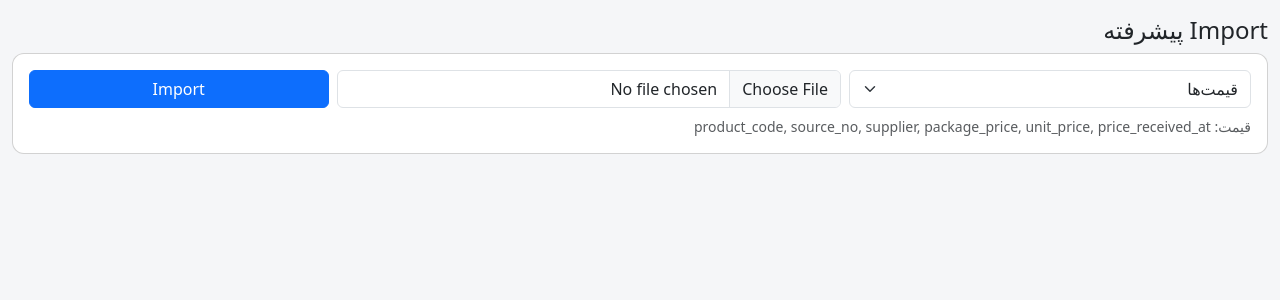
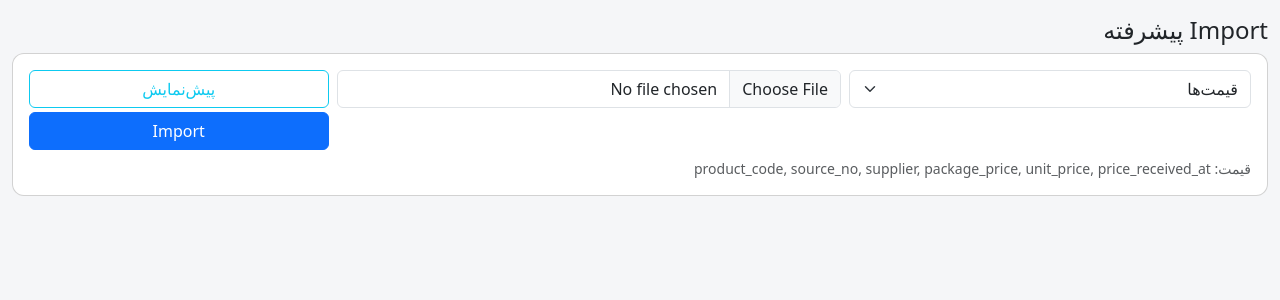
Before and after one commit to cognitive-kernel/Pricing, a PHP site: template views/advanced/import.php in a window 1280 px wide. Shown: the part 56-356 px from the top of the page. Run offline with PHP 8.4, Linux system fonts and the light colour scheme; the template is opened without the code that fills it, so the values that code supplies are empty; some libraries are stand-ins or nearby versions.

Commit message:
Add import preview action

```diff
--- a/views/advanced/import-content.php
+++ b/views/advanced/import-content.php
@@ -1 +1 @@
-<?php use App\Core\Security; ?><h4>Import پیشرفته</h4><form method="post" enctype="multipart/form-data" class="card card-body"><input type="hidden" name="_csrf" value="<?=Security::e(Security::csrf())?>"><div class="row g-2"><div class="col-md-4"><select name="type" class="form-select"><option value="prices">قیمت‌ها</option><option value="suppliers">تأمین‌کنندگان</option></select></div><div class="col-md-5"><input type="file" name="file" accept=".csv" class="form-control" required></div><div class="col-md-3"><button class="btn btn-primary w-100">Import</button></div></div><div class="small text-muted mt-2">قیمت: product_code, source_no, supplier, package_price, unit_price, price_received_at</div></form>
+<?php use App\Core\Security; ?><h4>Import پیشرفته</h4><form method="post" enctype="multipart/form-data" class="card card-body"><input type="hidden" name="_csrf" value="<?=Security::e(Security::csrf())?>"><div class="row g-2"><div class="col-md-4"><select name="type" class="form-select"><option value="prices">قیمت‌ها</option><option value="suppliers">تأمین‌کنندگان</option></select></div><div class="col-md-5"><input type="file" name="file" accept=".csv" class="form-control" required></div><div class="col-md-3 d-grid gap-1"><button formaction="/pricing/public/imports/advanced/preview" class="btn btn-outline-info">پیش‌نمایش</button><button class="btn btn-primary">Import</button></div></div><div class="small text-muted mt-2">قیمت: product_code, source_no, supplier, package_price, unit_price, price_received_at</div></form>
```
